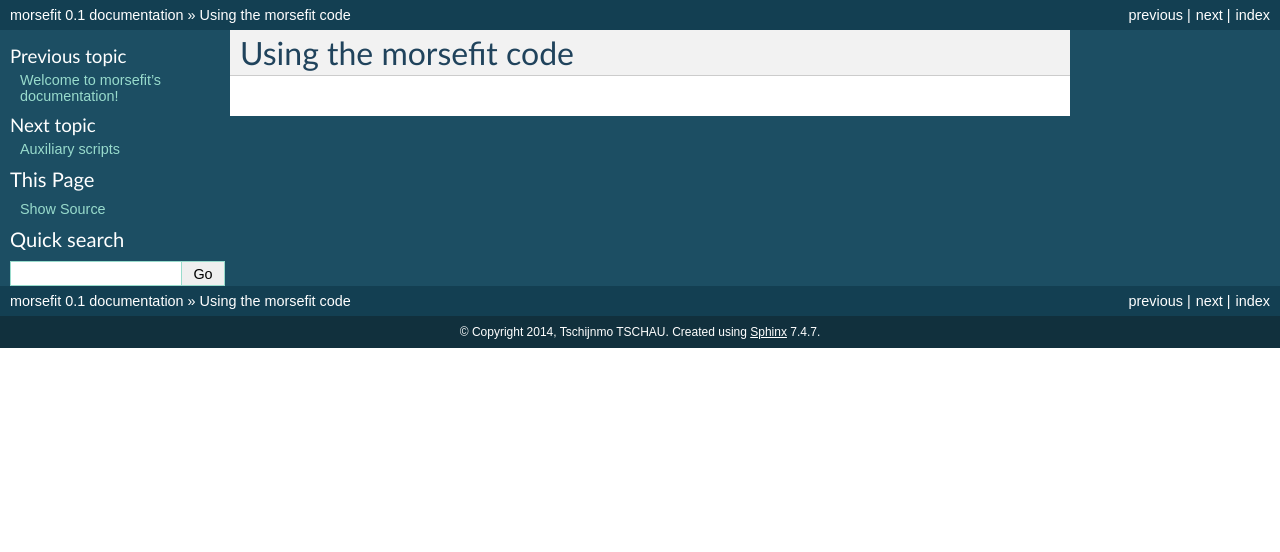
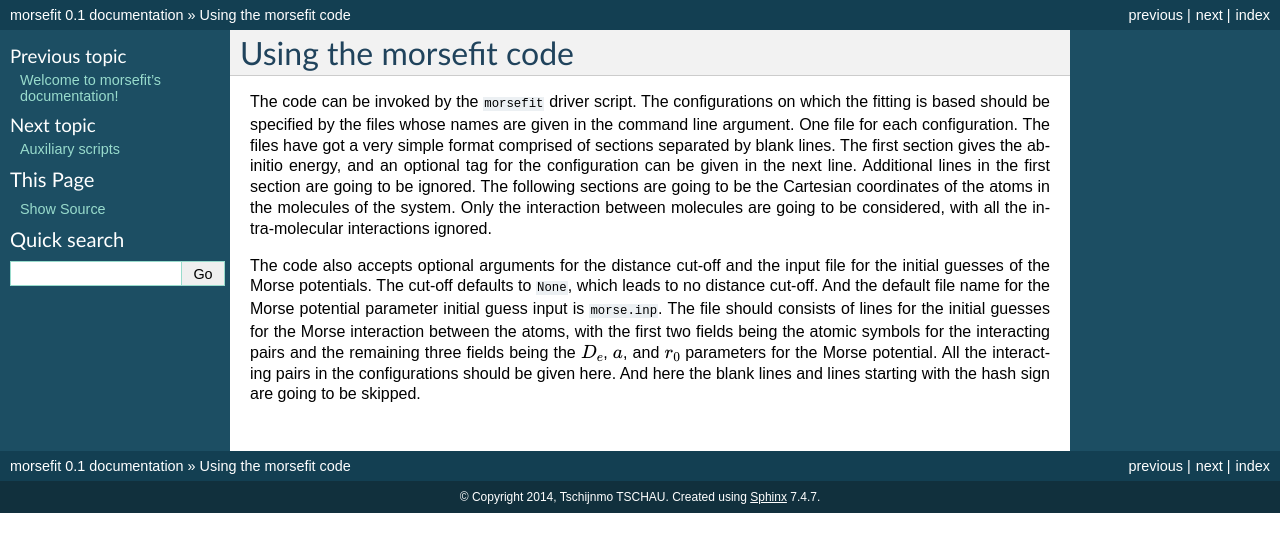
Before and after one commit to tschijnmo/morsefit, a Sphinx documentation site: the page built from docs/usage.rst, in a window 1280 px wide. Shown: the top 552 px of the page. Built offline with Sphinx 7.4.7, drawn with Linux system fonts in a browser that asks for light colours.

Commit message:
Add the documentation for the driver script
The documenation for the driver script has been added to the usage.rst
file.

```diff
--- a/docs/usage.rst
+++ b/docs/usage.rst
@@ -1,2 +1,24 @@
 Using the morsefit code
 -----------------------
+
+The code can be invoked by the ``morsefit`` driver script. The configurations on
+which the fitting is based should be specified by the files whose names are
+given in the command line argument. One file for each configuration. The files
+have got a very simple format comprised of sections separated by blank lines.
+The first section gives the ab-initio energy, and an optional tag for the
+configuration can be given in the next line. Additional lines in the first
+section are going to be ignored. The following sections are going to be the
+Cartesian coordinates of the atoms in the molecules of the system. Only the
+interaction between molecules are going to be considered, with all the
+intra-molecular interactions ignored.
+
+The code also accepts optional arguments for the distance cut-off and the input
+file for the initial guesses of the Morse potentials. The cut-off defaults to
+``None``, which leads to no distance cut-off. And the default file name for the
+Morse potential parameter initial guess input is ``morse.inp``. The file should
+consists of lines for the initial guesses for the Morse interaction between the
+atoms, with the first two fields being the atomic symbols for the interacting
+pairs and the remaining three fields being the :math:`D_e`, :math:`a`, and
+:math:`r_0` parameters for the Morse potential. All the interacting pairs in the
+configurations should be given here. And here the blank lines and lines starting
+with the hash sign are going to be skipped.
```
